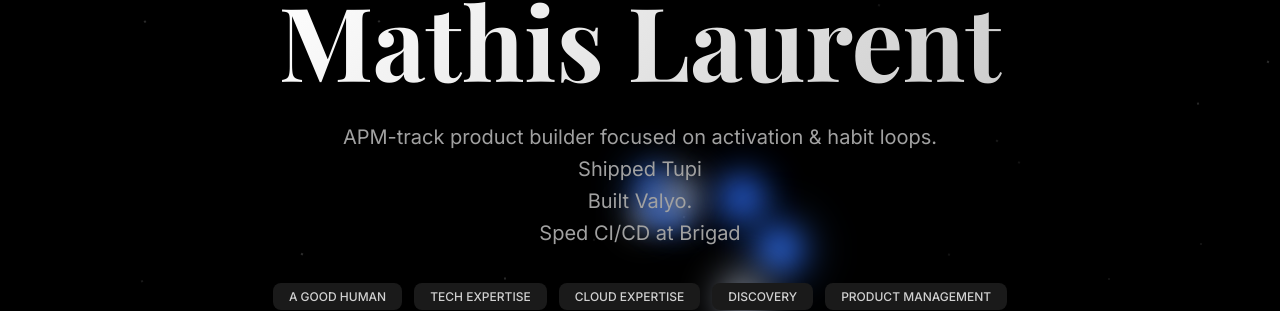
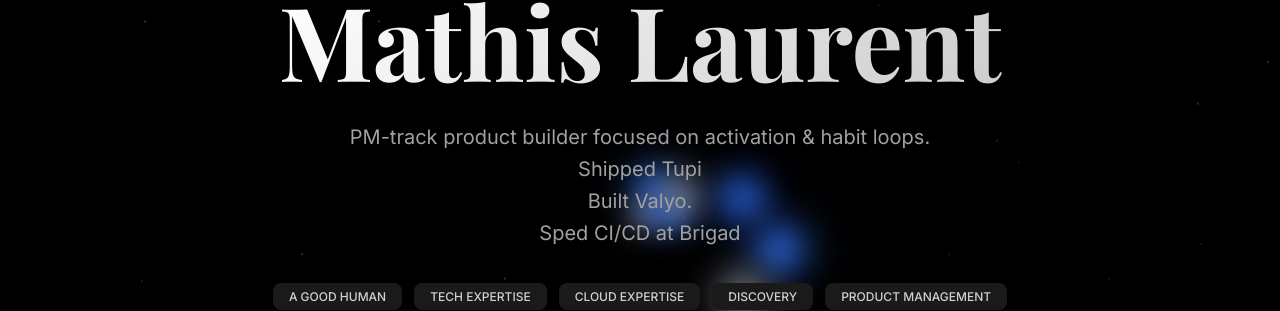
Before and after one commit to mathis-la-debrouille/resume, a React (Vite) app in the folder portfolio-website/: page / in a window 1280 px wide. Shown: the part 171-482 px from the top of the page. Built offline with nearby package versions, Linux system fonts and the light colour scheme.

Commit message:
fix: build issues

```diff
--- a/portfolio-website/src/components/HeroSection.jsx
+++ b/portfolio-website/src/components/HeroSection.jsx
@@ -86,7 +86,7 @@ const HeroSection = () => {
             className="mb-xl"
           >
             <p className="text-subtitle" style={{ maxWidth: '700px', margin: '0 auto' }}>
-              APM-track product builder focused on activation & habit loops.<br/>Shipped Tupi<br/>Built Valyo.<br/> Sped CI/CD at Brigad
+              PM-track product builder focused on activation & habit loops.<br/>Shipped Tupi<br/>Built Valyo.<br/> Sped CI/CD at Brigad
             </p>
           </motion.div>
 
```
